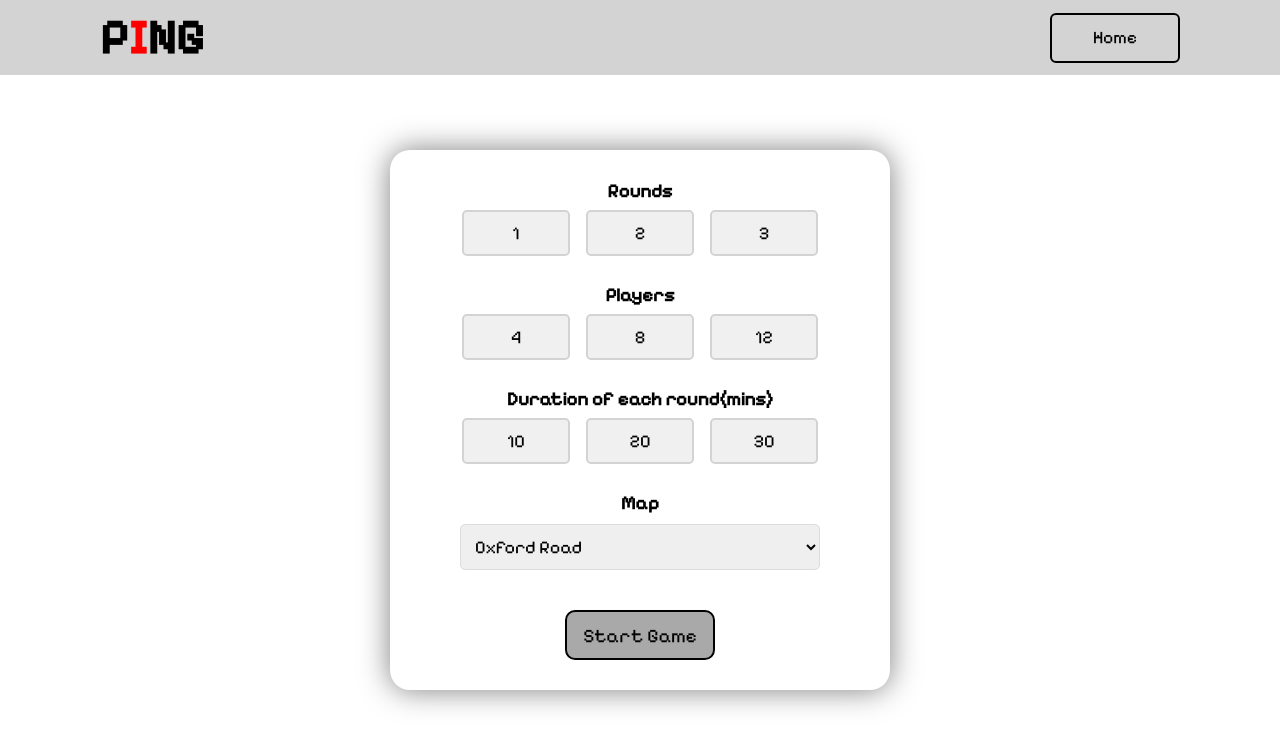
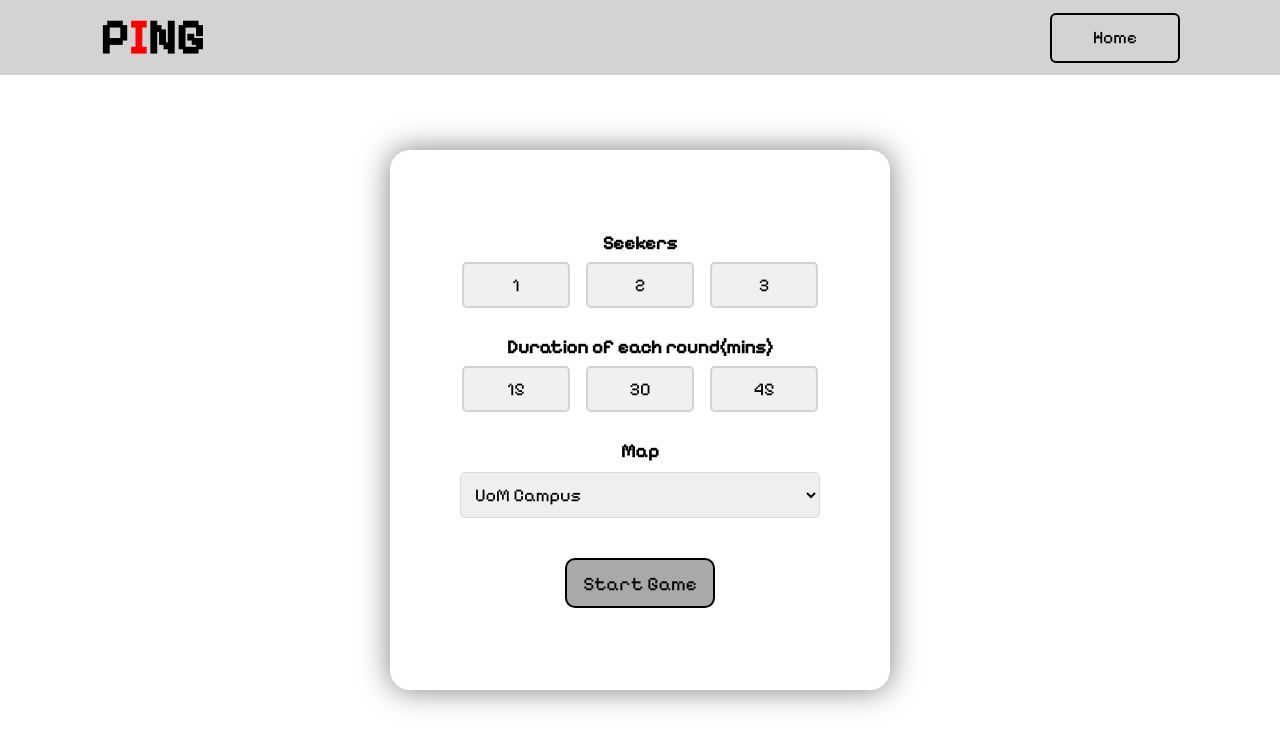
Before and after one commit to mortemn/Ping, a Next.js app in the folder frontend/: page /HostPage in a window 1280 px wide. Shown: the top 748 px of the page. Built offline with nearby package versions, Linux system fonts and the light colour scheme.

Commit message:
Small changes in frontend

```diff
--- a/frontend/src/app/HostPage/page.js
+++ b/frontend/src/app/HostPage/page.js
@@ -5,16 +5,26 @@ import { useState } from 'react';
 
 export default function Home() {
 
-    const [rounds, setRounds] = useState(0)
     const [players, setPlayers] = useState(0)
     const [duration, setDuration] = useState(0)
-    const [map, setMap] = useState('Oxford Road')
+    const [map, setMap] = useState('UOM Campus')
 
-    function clickHandler() {
-        console.log(rounds)
-        console.log(players)
-        console.log(duration)
-        console.log(map)
+    async function clickHandler() {
+        try {
+            const res = await fetch(`http://localhost:8080/createRoom`, {
+                method: 'POST',
+                headers: {
+                    'Content-Type': 'application/json'
+                },
+                credentials: 'include',
+                body: JSON.stringify({
+                    id: "1"
+                })
+            });
+            console.log(res);
+        } catch (error) {
+            console.log(error);
+        }
     }
 
     return (
@@ -28,46 +38,33 @@ export default function Home() {
 
             <div className={styles.wrapper}>
                 <div className={styles.btns}>
-                    <h3>Rounds</h3>
+                    <h3>Seekers</h3>
                     <div className={styles.options_container}>
-                        <input type="radio" id="option1" name="line1" value="option1" className={styles.radio_input} onClick={() => setRounds(1)} />
-                        <label for="option1" className={styles.radio_label}>1</label>
+                        <input type="radio" id="option4" name="line2" value="option4" className={styles.radio_input} onClick={() => setPlayers(1)} />
+                        <label for="option4" className={styles.radio_label}>1</label>
 
-                        <input type="radio" id="option2" name="line1" value="option2" className={styles.radio_input} onClick={() => setRounds(2)} />
-                        <label for="option2" className={styles.radio_label}>2</label>
+                        <input type="radio" id="option5" name="line2" value="option5" className={styles.radio_input} onClick={() => setPlayers(2)} />
+                        <label for="option5" className={styles.radio_label}>2</label>
 
-                        <input type="radio" id="option3" name="line1" value="option3" className={styles.radio_input} onClick={() => setRounds(3)} />
-                        <label for="option3" className={styles.radio_label}>3</label>
-                    </div>
-
-                    <h3>Players</h3>
-                    <div className={styles.options_container}>
-                        <input type="radio" id="option4" name="line2" value="option4" className={styles.radio_input} onClick={() => setPlayers(4)} />
-                        <label for="option4" className={styles.radio_label}>4</label>
-
-                        <input type="radio" id="option5" name="line2" value="option5" className={styles.radio_input} onClick={() => setPlayers(8)} />
-                        <label for="option5" className={styles.radio_label}>8</label>
-
-                        <input type="radio" id="option6" name="line2" value="option6" className={styles.radio_input} onClick={() => setPlayers(12)} />
-                        <label for="option6" className={styles.radio_label}>12</label>
+                        <input type="radio" id="option6" name="line2" value="option6" className={styles.radio_input} onClick={() => setPlayers(3)} />
+                        <label for="option6" className={styles.radio_label}>3</label>
                     </div>
 
                     <h3>Duration of each round(mins)</h3>
                     <div className={styles.options_container}>
-                        <input type="radio" id="option7" name="line3" value="option7" className={styles.radio_input} onClick={() => setDuration(10)} />
-                        <label for="option7" className={styles.radio_label}>10</label>
+                        <input type="radio" id="option7" name="line3" value="option7" className={styles.radio_input} onClick={() => setDuration(1)} />
+                        <label for="option7" className={styles.radio_label}>15</label>
 
-                        <input type="radio" id="option8" name="line3" value="option8" className={styles.radio_input} onClick={() => setDuration(20)} />
-                        <label for="option8" className={styles.radio_label}>20</label>
+                        <input type="radio" id="option8" name="line3" value="option8" className={styles.radio_input} onClick={() => setDuration(2)} />
+                        <label for="option8" className={styles.radio_label}>30</label>
 
-                        <input type="radio" id="option9" name="line3" value="option9" className={styles.radio_input} onClick={() => setDuration(30)} />
-                        <label for="option9" className={styles.radio_label}>30</label>
+                        <input type="radio" id="option9" name="line3" value="option9" className={styles.radio_input} onClick={() => setDuration(3)} />
+                        <label for="option9" className={styles.radio_label}>45</label>
                     </div>
 
                     <h3>Map</h3>
                     <div className={styles.dropdown_container}>
                         <select name="dropdown" id="dropdown" className={styles.dropdown} onChange={e => setMap(e.target.options[e.target.selectedIndex].text)}>
-                            <option value="optionA" >Oxford Road</option>
                             <option value="optionB" >UoM Campus</option>
                             <option value="optionC" >Whitworth Park</option>
                         </select>
```
Also changed, not shown: 1 other file (tests, documents, lock files or other folders).
